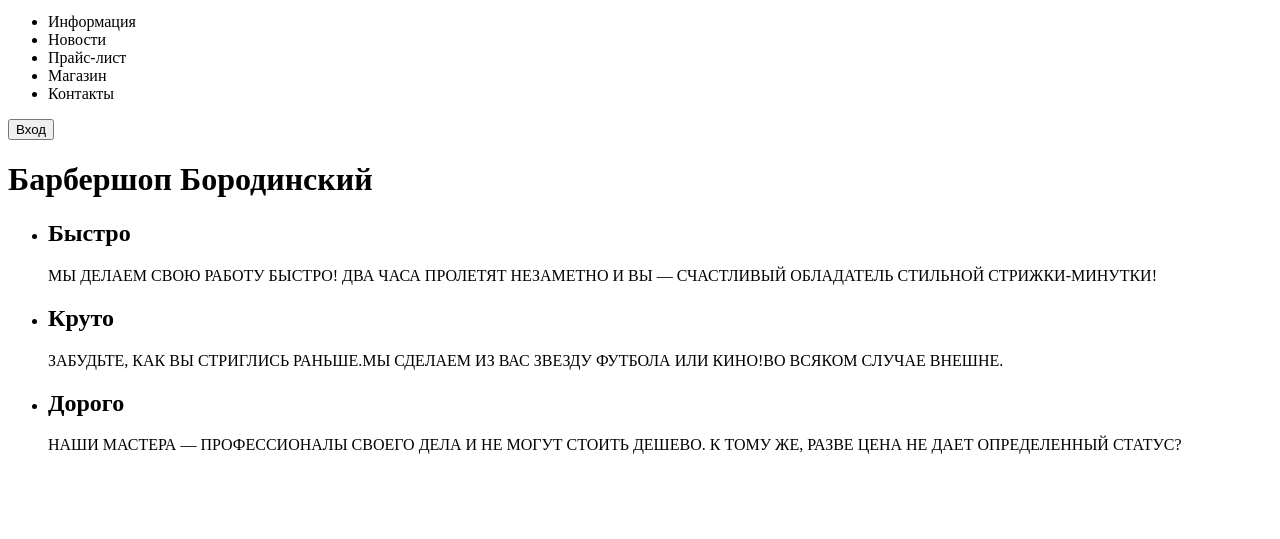
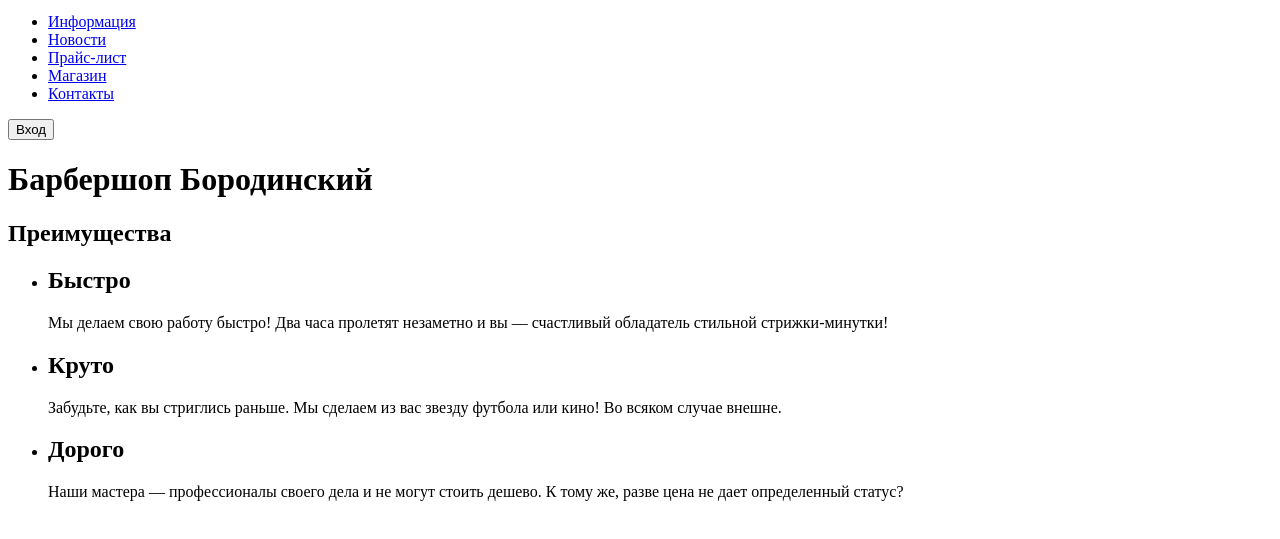
Before and after one commit to BloomingBurden/1_learn_project, a plain HTML site: page index.html in a window 1280 px wide. Shown: the part 29-568 px from the top of the page. Drawn offline with Linux system fonts and the light colour scheme.

Commit message:
A bit change in test index.html

```diff
--- a/index.html
+++ b/index.html
@@ -9,16 +9,16 @@
 <body>
   <header class="header">
     <div class="container">
-      <a href="#" class="logo header__logo">
-        <img src="" alt="Логотип Бородинский">
-      </a>
       <nav class="nav header__nav">
+        <a href="#" class="logo header__logo">
+          <img src="" alt="Логотип Бородинский">
+        </a>
         <ul class="nav__list">
-          <li class="nav__item">Информация</li>
-          <li class="nav__item">Новости</li>
-          <li class="nav__item">Прайс-лист</li>
-          <li class="nav__item">Магазин</li>
-          <li class="nav__item">Контакты</li>
+          <li class="nav__item"><a href="#">Информация</a></li>
+          <li class="nav__item"><a href="#">Новости</a></li>
+          <li class="nav__item"><a href="#">Прайс-лист</a></li>
+          <li class="nav__item"><a href="#">Магазин</a></li>
+          <li class="nav__item"><a href="#">Контакты</a></li>
         </ul>
         <div class="enter">
           <button class="enter__button" type="button">Вход</button>
@@ -29,19 +29,20 @@
   <main>
     <h1>Барбершоп Бородинский</h1>
     <section class="advantages">
+      <h2>Преимущества</h2>
       <ul class="advantages__list">
         <li class="advantages__item">
           <h2 class="advantages__title">Быстро</h2>
-          <p class="advantages__text">МЫ ДЕЛАЕМ СВОЮ РАБОТУ БЫСТРО! ДВА ЧАСА ПРОЛЕТЯТ НЕЗАМЕТНО И ВЫ — СЧАСТЛИВЫЙ ОБЛАДАТЕЛЬ СТИЛЬНОЙ СТРИЖКИ-МИНУТКИ!  </p>
+          <p class="advantages__text">Мы делаем свою работу быстро! Два часа пролетят незаметно и вы — счастливый обладатель стильной стрижки-минутки!  </p>
         </li>
         <li class="advantages__item">
           <h2 class="advantages__title">Круто</h2>
-          <p class="advantages__text">ЗАБУДЬТЕ, КАК ВЫ СТРИГЛИСЬ РАНЬШЕ.МЫ СДЕЛАЕМ ИЗ ВАС ЗВЕЗДУ ФУТБОЛА ИЛИ КИНО!ВО ВСЯКОМ СЛУЧАЕ ВНЕШНЕ.</p>
+          <p class="advantages__text">Забудьте, как вы стриглись раньше. Мы сделаем из вас звезду футбола или кино! Во всяком случае внешне.</p>
         </li>
         <li class="advantages__item">
           <h2 class="advantages__title">Дорого</h2>
-          <p class="advantages__text">НАШИ МАСТЕРА — ПРОФЕССИОНАЛЫ СВОЕГО ДЕЛА И НЕ МОГУТ СТОИТЬ ДЕШЕВО. К ТОМУ ЖЕ, РАЗВЕ ЦЕНА
-            НЕ ДАЕТ ОПРЕДЕЛЕННЫЙ СТАТУС? </p>
+          <p class="advantages__text">Наши мастера — профессионалы своего дела и не могут стоить дешево. К тому же, разве цена
+            не дает определенный статус? </p>
         </li>
       </ul>
     </section>
```
